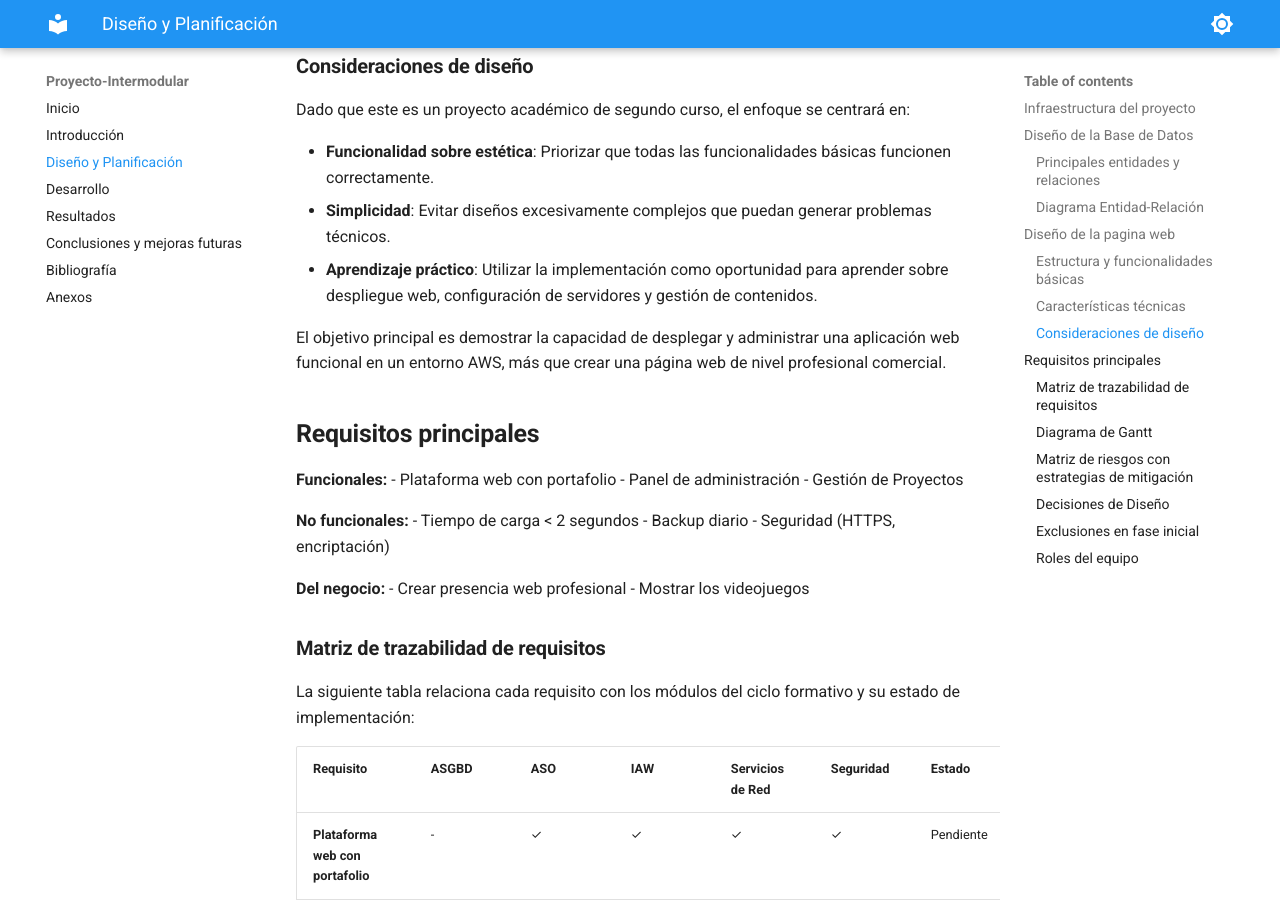
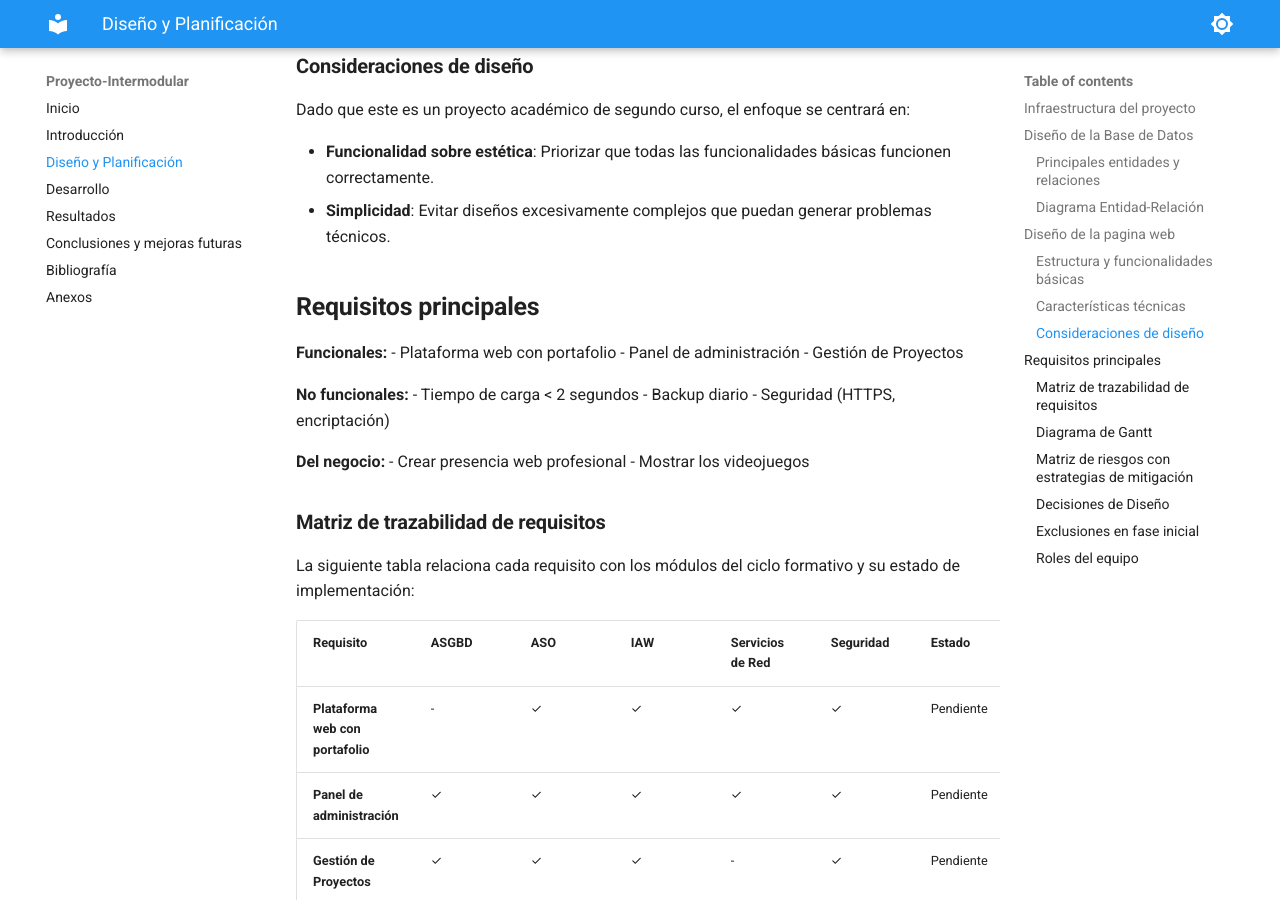
Before and after one commit to AlejandroMarinyo/Proyecto-Intermodular, an MkDocs documentation site: the page built from docs/Diseño_y_Planificacion.md, in a window 1280 px wide and 900 px high, scrolled down 3475 px. Built offline with MkDocs 1.6.1 and Material for MkDocs 9.7.7, drawn with Linux system fonts in a browser that asks for light colours.

Commit message:
Actualizar Diseño y Planificación

```diff
--- a/docs/Diseño_y_Planificacion.md
+++ b/docs/Diseño_y_Planificacion.md
@@ -55,9 +55,6 @@ Dado que este es un proyecto académico de segundo curso, el enfoque se centrar
 
 - **Funcionalidad sobre estética**: Priorizar que todas las funcionalidades básicas funcionen correctamente.
 - **Simplicidad**: Evitar diseños excesivamente complejos que puedan generar problemas técnicos.
-- **Aprendizaje práctico**: Utilizar la implementación como oportunidad para aprender sobre despliegue web, configuración de servidores y gestión de contenidos.
-
-El objetivo principal es demostrar la capacidad de desplegar y administrar una aplicación web funcional en un entorno AWS, más que crear una página web de nivel profesional comercial.
 
 ## **Requisitos principales**
 **Funcionales:**
```
